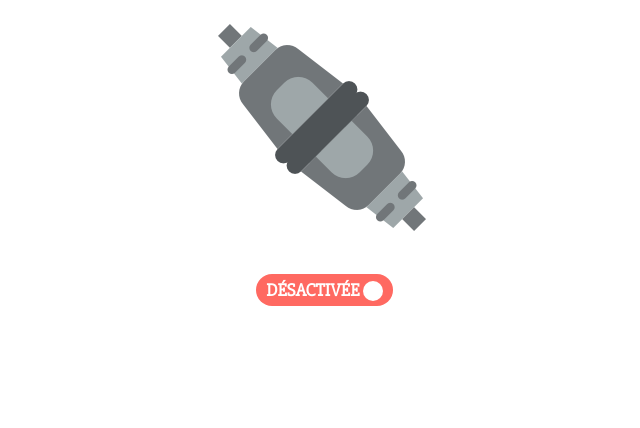
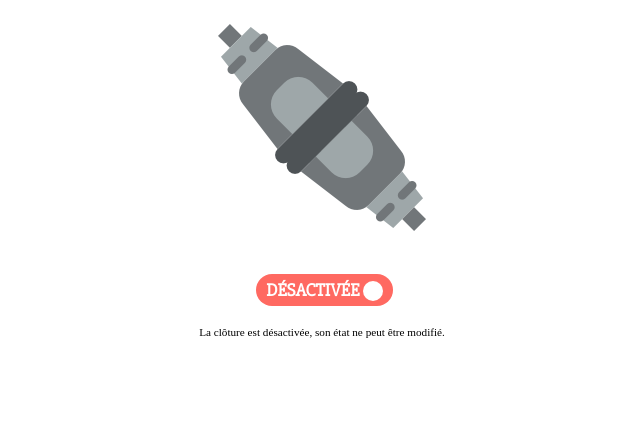
Before and after one commit to tartopum/atelier, a Flask app: template atelier/templates/fence.html in a window 1280 px wide. Shown: the part 138-566 px from the top of the page, without its empty margins (318-958 px from the left). Run offline with Flask 2, Linux system fonts and the light colour scheme; the template is opened without the code that fills it: most values are stand-ins (such as "Sample title", 1, 10 or a date in 2020).

Commit message:
Add explanation about fence state

```diff
--- a/atelier/templates/fence.html
+++ b/atelier/templates/fence.html
@@ -5,14 +5,22 @@
 {% block content %}
 {% if state["state"] %}
     <h2>Clôture allumée</h2>
+    {% if state["activated"] %}
       <a href="{{ url_for('fence.command', on="0") }}">
           <img src="{{ url_for('static', filename='img/fence_on.png') }}" alt="Allumée. Cliquer pour éteindre." />
       </a>
     {% else %}
+      <img style="cursor: not-allowed;" src="{{ url_for('static', filename='img/fence_on.png') }}" alt="Allumée. Cliquer pour éteindre." />
+    {% endif %}
+{% else %}
     <h2>Clôture éteinte</h2>
+    {% if state["activated"] %}
       <a href="{{ url_for('fence.command', on="1") }}">
           <img src="{{ url_for('static', filename='img/fence_off.png') }}" alt="Eteinte. Cliquer pour allumer." />
       </a>
+    {% else %}
+      <img style="cursor: not-allowed;" src="{{ url_for('static', filename='img/fence_off.png') }}" alt="Eteinte. Cliquer pour allumer." />
+    {% endif %}
 {% endif %}
 
 <div class="switch-wrapper">
@@ -32,4 +40,9 @@
     </a>
 {% endif %}
 </div>
+{% if not state["activated"] %}
+<div style="font-size: 0.7rem; margin: auto; margin-top: 20px;">
+  La clôture est désactivée, son état ne peut être modifié.
+</div>
+{% endif %}
 {% endblock %}
--- a/fake_arduino/state.json
+++ b/fake_arduino/state.json
@@ -14,7 +14,7 @@
   },
   "fence": {
     "state": 0,
-    "activated": 1
+    "activated": 0
   },
   "workshop": {
     "inactivity_delay": 900000,
```
Lines whose indentation alone changed are shown as unchanged.
